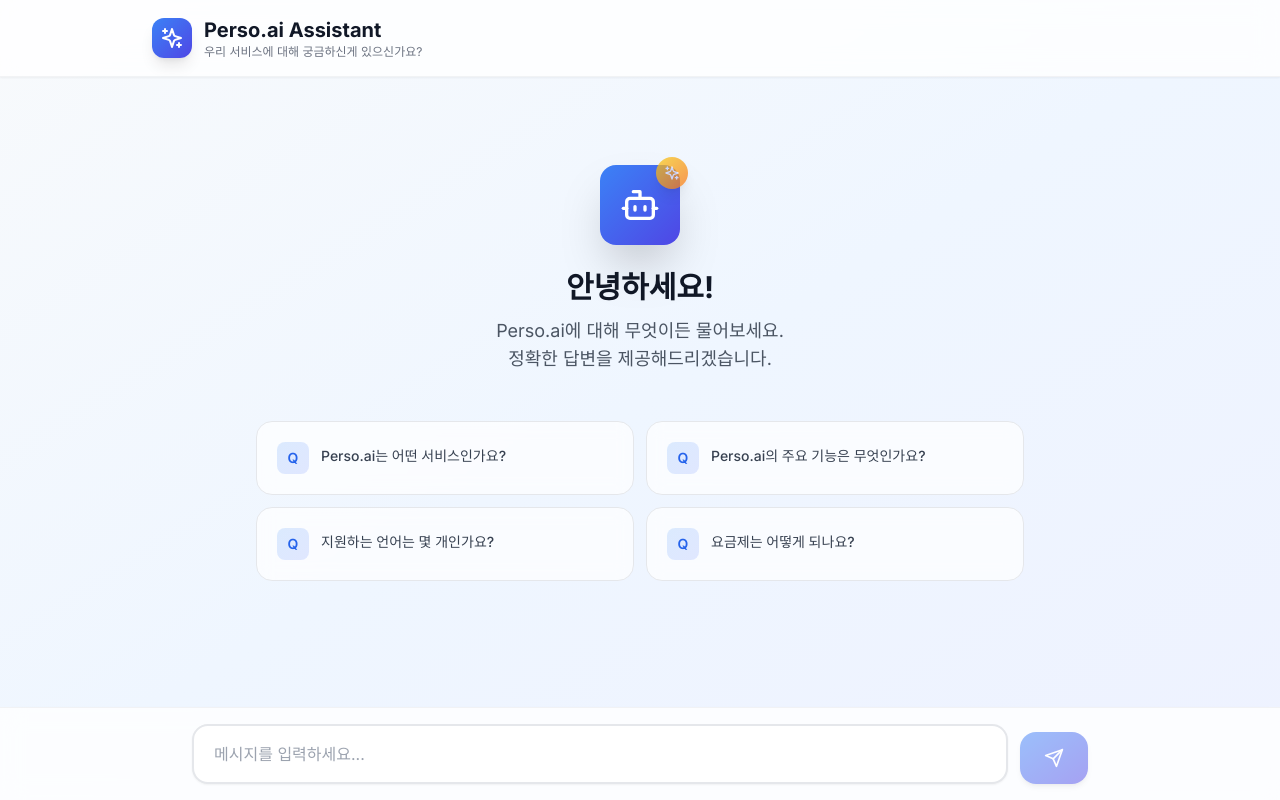
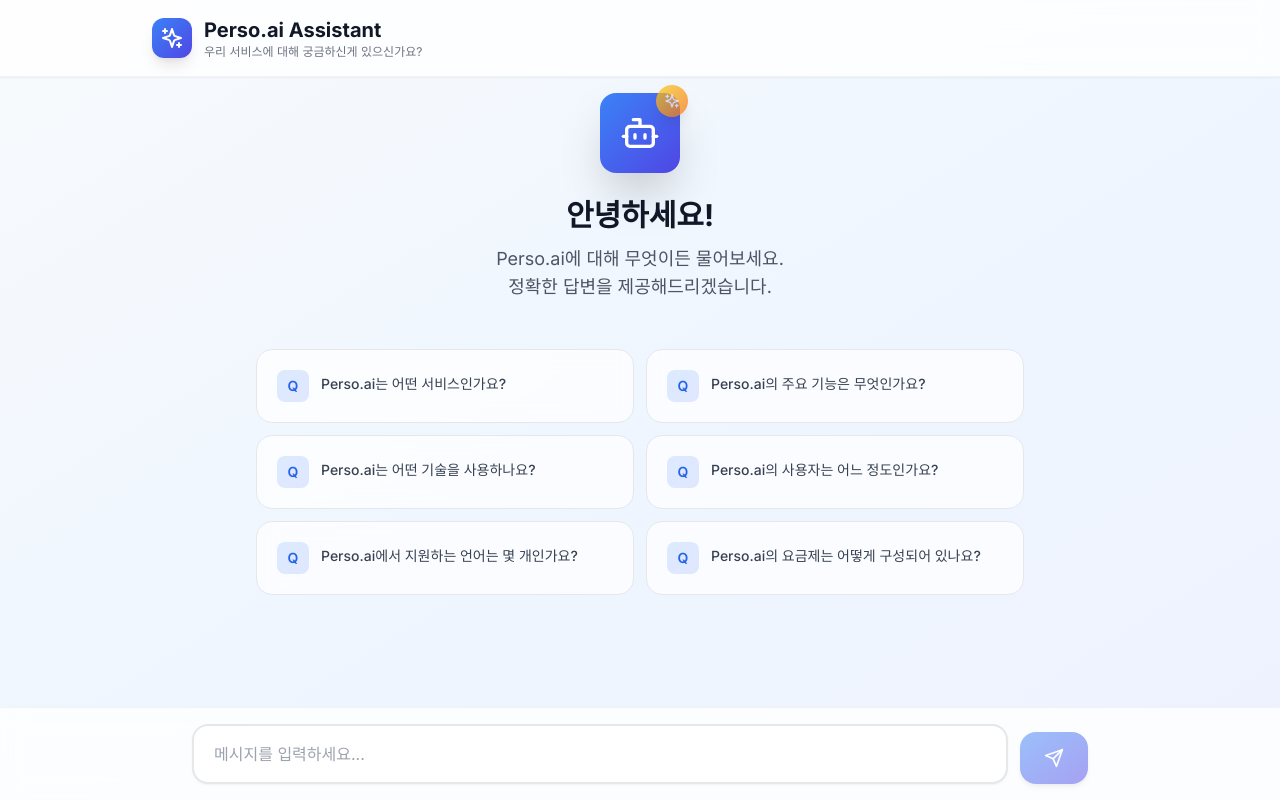
Before and after one commit to YounghwanShin/PersoChatBot, a Next.js app in the folder frontend/: page / in a window 1280 px wide. Built offline with nearby package versions, Linux system fonts and the light colour scheme.

Commit message:
test case 추가

```diff
--- a/frontend/src/components/ChatInterface.tsx
+++ b/frontend/src/components/ChatInterface.tsx
@@ -80,8 +80,10 @@
   const sampleQuestions = [
     'Perso.ai는 어떤 서비스인가요?',
     'Perso.ai의 주요 기능은 무엇인가요?',
-    '지원하는 언어는 몇 개인가요?',
-    '요금제는 어떻게 되나요?',
+    'Perso.ai는 어떤 기술을 사용하나요?',
+    'Perso.ai의 사용자는 어느 정도인가요?',
+    'Perso.ai에서 지원하는 언어는 몇 개인가요?',
+    'Perso.ai의 요금제는 어떻게 구성되어 있나요?'
   ];
 
   return (
```
